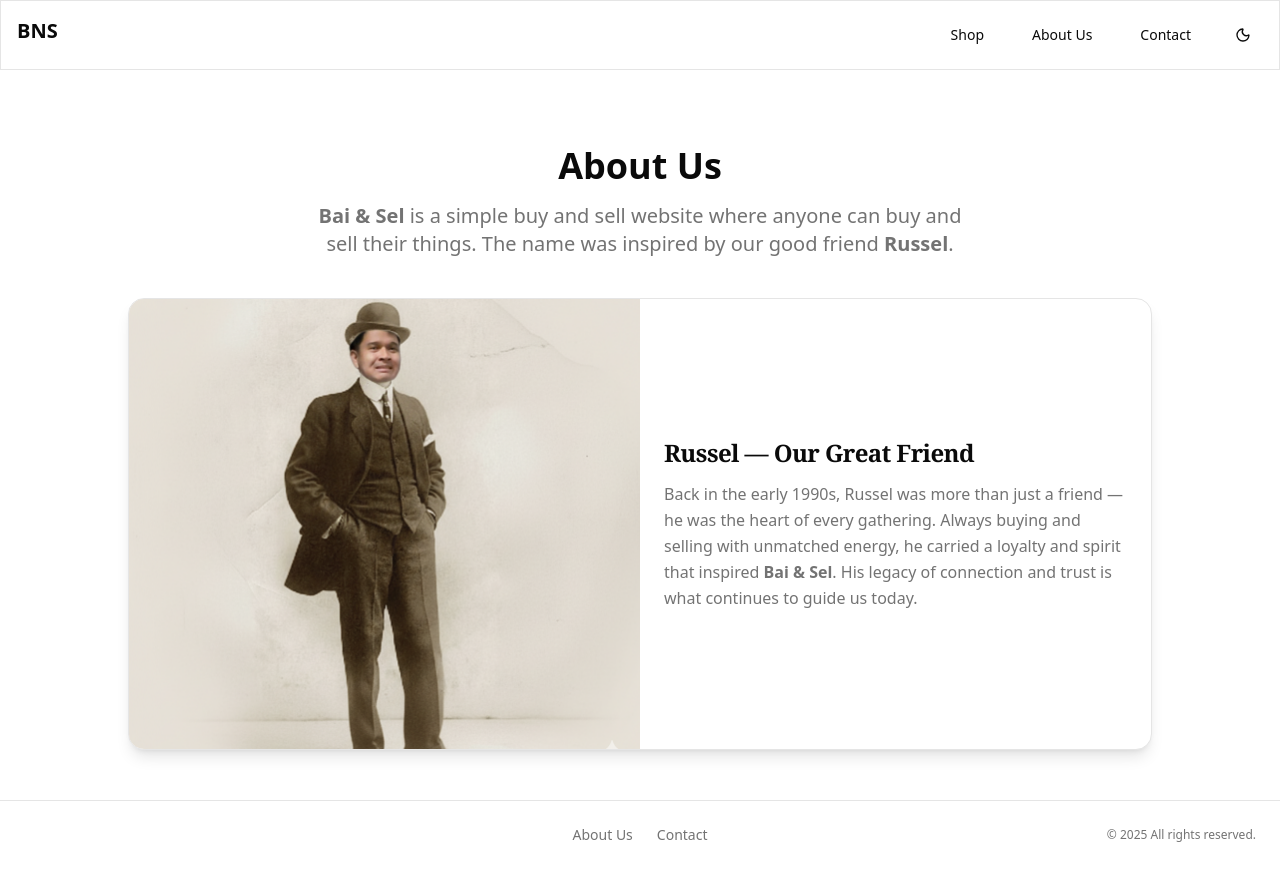
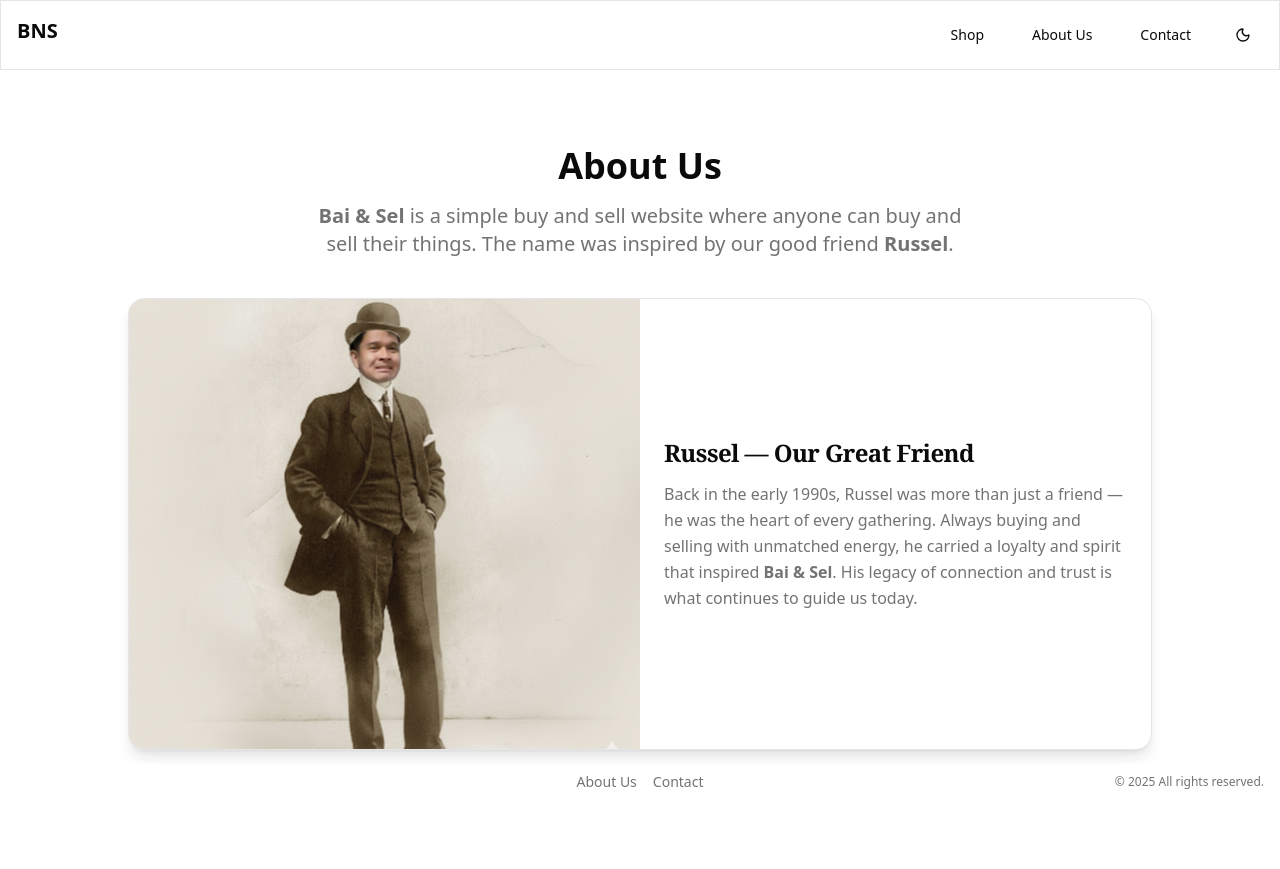
Before and after one commit to yabswannalearn/Bai-and-Sel, a Next.js app in the folder client/: page /about in a window 1280 px wide. After the commit the page ends 800 px from the top, so only its background shows below. Built offline with nearby package versions, Linux system fonts and the light colour scheme.

Commit message:
feat: revert footer design

```diff
--- a/client/src/app/globals.css
+++ b/client/src/app/globals.css
@@ -118,13 +118,3 @@
     @apply bg-background text-foreground;
   }
 }
-
-html, body {
-  height: 100%;
-}
-
-body {
-  display: flex;
-  flex-direction: column;
-  min-height: 100vh;
-}
--- a/client/src/components/layout/Footer.tsx
+++ b/client/src/components/layout/Footer.tsx
@@ -4,23 +4,17 @@ import Link from "next/link"
 
 export default function Footer() {
   return (
-    <footer className="w-full border-t bg-background mt-auto">
-      <div className="max-w-7xl mx-auto px-6 py-6 flex items-center justify-between">
-        {/* Empty spacer (to balance layout) */}
-        <div className="w-1/3" />
-
-        {/* Centered Links */}
-        <div className="flex gap-6 text-sm text-muted-foreground justify-center w-1/3">
-          <Link href="/about" className="hover:text-primary transition-colors">
+    <footer className="w-full bg-background fixed bottom-0 z-10">
+      <div className="flex items-center justify-center text-sm text-muted-foreground py-2 relative">
+        <div className="flex gap-4">
+          <Link href="/about" className="hover:underline">
             About Us
           </Link>
-          <Link href="/contact" className="hover:text-primary transition-colors">
+          <Link href="/contact" className="hover:underline">
             Contact
           </Link>
         </div>
-
-        {/* Right: Copyright */}
-        <div className="w-1/3 flex justify-end">
+        <div className="absolute right-4 text-xs">
           <p className="text-xs text-muted-foreground">
             © {new Date().getFullYear()} All rights reserved.
           </p>
```
